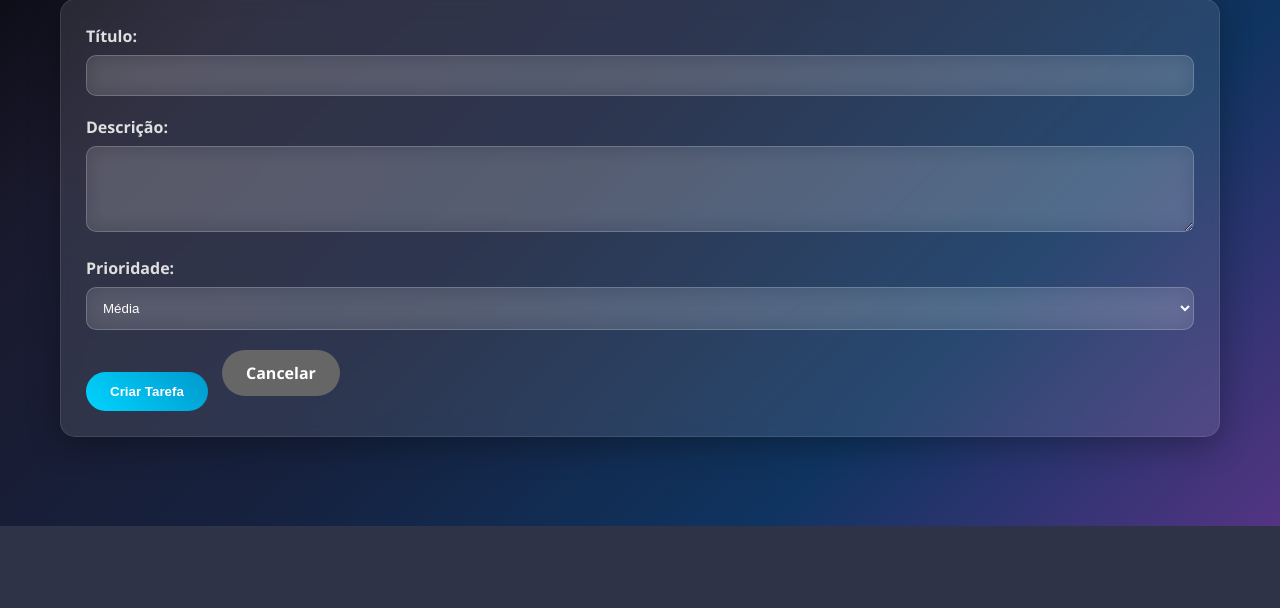
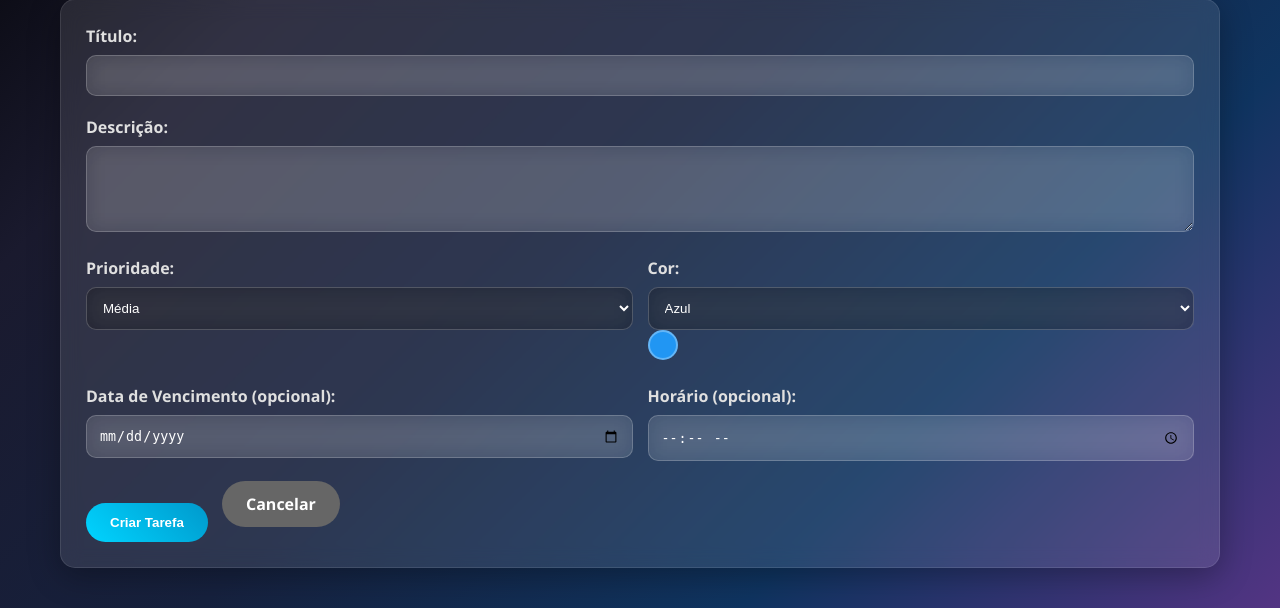
Before and after one commit to PedroLabastie/sistema_tarefas, a Flask app: page /nova_tarefa in a window 1280 px wide. Shown: the part 274-882 px from the top of the page. Before the commit the page ends 800 px from the top, so only its background shows below. Run offline with Flask 3, Linux system fonts and the light colour scheme.

Commit message:
✨ Add color selection, date/time fields and fix select styling

```diff
--- a/app.py
+++ b/app.py
@@ -14,6 +14,9 @@ def init_db():
             descricao TEXT,
             status TEXT DEFAULT 'pendente',
             prioridade TEXT DEFAULT 'media',
+            cor TEXT DEFAULT 'azul',
+            data_vencimento DATE,
+            hora_vencimento TIME,
             data_criacao TIMESTAMP DEFAULT CURRENT_TIMESTAMP,
             data_conclusao TIMESTAMP
         )
@@ -56,12 +59,15 @@ def nova_tarefa():
         titulo = request.form['titulo']
         descricao = request.form['descricao']
         prioridade = request.form['prioridade']
+        cor = request.form['cor']
+        data_vencimento = request.form['data_vencimento'] if request.form['data_vencimento'] else None
+        hora_vencimento = request.form['hora_vencimento'] if request.form['hora_vencimento'] else None
 
         conn = sqlite3.connect('tarefas.db')
         conn.execute('''
-            INSERT INTO tarefas (titulo, descricao, prioridade)
-            VALUES (?, ?, ?)
-        ''', (titulo, descricao, prioridade))
+            INSERT INTO tarefas (titulo, descricao, prioridade, cor, data_vencimento, hora_vencimento)
+            VALUES (?, ?, ?, ?, ?, ?)
+        ''', (titulo, descricao, prioridade, cor, data_vencimento, hora_vencimento))
         conn.commit()
         conn.close()
 
--- a/templates/base.html
+++ b/templates/base.html
@@ -204,12 +204,36 @@
             backdrop-filter: blur(10px);
             transition: all 0.3s ease;
         }
+        .form-group select {
+            background: rgba(0,0,0,0.3);
+            color: white;
+        }
+        .form-group select option {
+            background: #2b2b2b;
+            color: white;
+            padding: 10px;
+        }
         .form-group input:focus, .form-group textarea:focus, .form-group select:focus {
             outline: none;
             border-color: #00d4ff;
             background: rgba(255,255,255,0.15);
             box-shadow: 0 0 20px rgba(0, 212, 255, 0.3);
             transform: scale(1.02);
+        }
+        .color-preview {
+            width: 30px;
+            height: 30px;
+            border-radius: 50%;
+            display: inline-block;
+            margin-right: 10px;
+            border: 2px solid rgba(255,255,255,0.3);
+        }
+        .form-row {
+            display: flex;
+            gap: 15px;
+        }
+        .form-row .form-group {
+            flex: 1;
         }
         .form-group input::placeholder, .form-group textarea::placeholder { color: rgba(255,255,255,0.6); }
         .task-item {
@@ -227,6 +251,26 @@
             transform: translateX(10px);
             background: rgba(255,255,255,0.15);
             box-shadow: 0 8px 25px rgba(0,0,0,0.3);
+        }
+        .task-item.cor-azul { border-left-color: #2196F3; }
+        .task-item.cor-verde { border-left-color: #4CAF50; }
+        .task-item.cor-vermelho { border-left-color: #F44336; }
+        .task-item.cor-roxo { border-left-color: #9C27B0; }
+        .task-item.cor-laranja { border-left-color: #FF9800; }
+        .task-item.cor-rosa { border-left-color: #E91E63; }
+        .task-item.cor-amarelo { border-left-color: #FFEB3B; }
+        .task-item.cor-ciano { border-left-color: #00BCD4; }
+        .task-date-time {
+            display: flex;
+            gap: 15px;
+            margin-top: 10px;
+            font-size: 0.9em;
+            opacity: 0.8;
+        }
+        .task-date-time span {
+            background: rgba(255,255,255,0.1);
+            padding: 4px 8px;
+            border-radius: 12px;
         }
         @keyframes slideInLeft {
             from {
--- a/templates/nova_tarefa.html
+++ b/templates/nova_tarefa.html
@@ -17,6 +17,7 @@
             <textarea id="descricao" name="descricao" rows="4"></textarea>
         </div>
 
+        <div class="form-row">
             <div class="form-group">
                 <label for="prioridade">Prioridade:</label>
                 <select id="prioridade" name="prioridade">
@@ -26,8 +27,54 @@
                 </select>
             </div>
 
+            <div class="form-group">
+                <label for="cor">Cor:</label>
+                <select id="cor" name="cor" onchange="updateColorPreview()">
+                    <option value="azul" selected>Azul</option>
+                    <option value="verde">Verde</option>
+                    <option value="vermelho">Vermelho</option>
+                    <option value="roxo">Roxo</option>
+                    <option value="laranja">Laranja</option>
+                    <option value="rosa">Rosa</option>
+                    <option value="amarelo">Amarelo</option>
+                    <option value="ciano">Ciano</option>
+                </select>
+                <div class="color-preview" id="colorPreview" style="background: #2196F3;"></div>
+            </div>
+        </div>
+
+        <div class="form-row">
+            <div class="form-group">
+                <label for="data_vencimento">Data de Vencimento (opcional):</label>
+                <input type="date" id="data_vencimento" name="data_vencimento">
+            </div>
+
+            <div class="form-group">
+                <label for="hora_vencimento">Horário (opcional):</label>
+                <input type="time" id="hora_vencimento" name="hora_vencimento">
+            </div>
+        </div>
+
         <button type="submit" class="btn btn-primary">Criar Tarefa</button>
         <a href="/tarefas" class="btn" style="background: #666; color: white; margin-left: 10px;">Cancelar</a>
     </form>
 </div>
+
+<script>
+function updateColorPreview() {
+    const select = document.getElementById('cor');
+    const preview = document.getElementById('colorPreview');
+    const colors = {
+        'azul': '#2196F3',
+        'verde': '#4CAF50',
+        'vermelho': '#F44336',
+        'roxo': '#9C27B0',
+        'laranja': '#FF9800',
+        'rosa': '#E91E63',
+        'amarelo': '#FFEB3B',
+        'ciano': '#00BCD4'
+    };
+    preview.style.background = colors[select.value];
+}
+</script>
 {% endblock %}
```
Also changed, not shown: templates/dashboard.html (+8 -2 lines), templates/tarefas.html (+9 -3 lines), 1 other file. Lines whose indentation alone changed are shown as unchanged.
